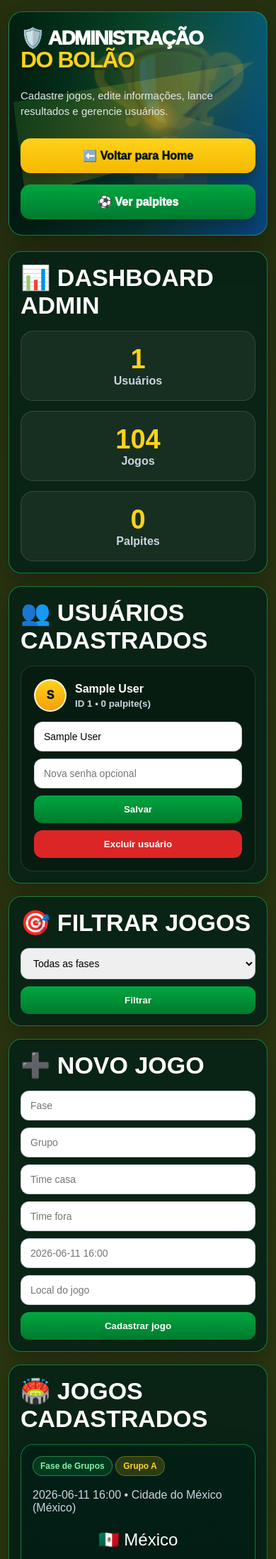
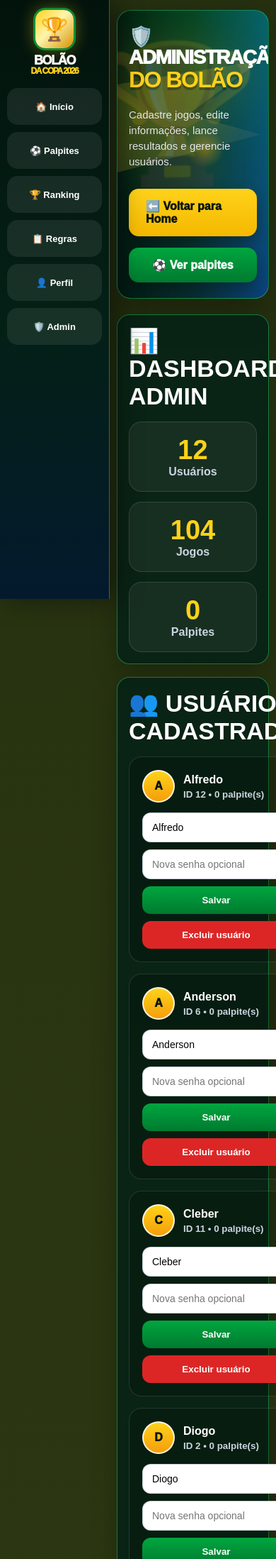
Before and after one commit to viniciusmoreira44563-cloud/bolao-copa-2026, a Flask app: page /admin in a window 390 px wide. Shown: the top 2197 px of the page at 71% size. Run offline with Flask 3, Linux system fonts and the light colour scheme; the visitor is signed in with stand-in values (Sample User, id 1); data comes from the database, SQL or seed files in the repository; data that the repository does not hold is empty.

Commit message:
Add files via upload

```diff
--- a/app.py
+++ b/app.py
@@ -140,6 +140,38 @@ def init_db():
                 m["match_date"],
                 m["location"],
             ))
+
+
+    # Usuários iniciais do grupo
+    seed_users = [
+        "Vinicius",
+        "Diogo",
+        "Pai",
+        "Paulo",
+        "Rafael",
+        "Anderson",
+        "Gabriel",
+        "Geison",
+        "Luisxx",
+        "Luiz",
+        "Cleber",
+        "Alfredo",
+    ]
+
+    for user_name in seed_users:
+        cur.execute("SELECT id FROM users WHERE lower(name) = lower(?)", (user_name,))
+        existing_user = cur.fetchone()
+
+        if not existing_user:
+            cur.execute("""
+                INSERT INTO users (name, password_hash, api_token)
+                VALUES (?, ?, ?)
+            """, (
+                user_name,
+                generate_password_hash("123"),
+                create_token()
+            ))
+
 
     conn.commit()
     conn.close()
--- a/static/style.css
+++ b/static/style.css
@@ -2050,81 +2050,3 @@ APP MOBILE SIDEBAR
   }
 
 }
-/* REMOVE SIDEBAR MOBILE ANTIGA */
-
-@media(max-width:768px){
-
-  .app-sidebar,
-  .mobile-drawer,
-  .drawer-backdrop,
-  .mobile-menu-button{
-    display:none !important;
-  }
-
-  main,
-  .footer-note{
-    margin-left:0 !important;
-    width:100% !important;
-    max-width:100% !important;
-  }
-
-  body{
-    overflow-x:hidden;
-    padding-bottom:82px;
-  }
-
-}
-/* BOTTOM NAV APP */
-
-.bottom-nav{
-  display:none;
-}
-
-@media(max-width:768px){
-
-  header{
-    display:none !important;
-  }
-
-  .bottom-nav{
-    position:fixed;
-    left:0;
-    right:0;
-    bottom:0;
-    z-index:999;
-    height:76px;
-    display:grid;
-    grid-template-columns:repeat(5,1fr);
-    background:linear-gradient(180deg,#06281a,#02130c);
-    border-top:1px solid rgba(255,210,26,.35);
-    box-shadow:0 -10px 35px rgba(0,0,0,.45);
-  }
-
-  .bottom-nav a{
-    color:white;
-    text-decoration:none;
-    display:flex;
-    flex-direction:column;
-    align-items:center;
-    justify-content:center;
-    gap:4px;
-    font-size:22px;
-    font-weight:900;
-  }
-
-  .bottom-nav span{
-    font-size:11px;
-  }
-
-  .bottom-nav a:active{
-    background:rgba(255,210,26,.12);
-  }
-
-  main{
-    padding:16px 12px 96px !important;
-  }
-
-  .hero{
-    margin-top:0;
-  }
-}
--- a/templates/base.html
+++ b/templates/base.html
@@ -164,60 +164,6 @@
         if(clickable){ playClickSound(); }
     });
 })();
-    /* BOTTOM NAV APP */
-
-.bottom-nav{
-  display:none;
-}
-
-@media(max-width:768px){
-
-  header{
-    display:none !important;
-  }
-
-  .bottom-nav{
-    position:fixed;
-    left:0;
-    right:0;
-    bottom:0;
-    z-index:999;
-    height:76px;
-    display:grid;
-    grid-template-columns:repeat(5,1fr);
-    background:linear-gradient(180deg,#06281a,#02130c);
-    border-top:1px solid rgba(255,210,26,.35);
-    box-shadow:0 -10px 35px rgba(0,0,0,.45);
-  }
-
-  .bottom-nav a{
-    color:white;
-    text-decoration:none;
-    display:flex;
-    flex-direction:column;
-    align-items:center;
-    justify-content:center;
-    gap:4px;
-    font-size:22px;
-    font-weight:900;
-  }
-
-  .bottom-nav span{
-    font-size:11px;
-  }
-
-  .bottom-nav a:active{
-    background:rgba(255,210,26,.12);
-  }
-
-  main{
-    padding:16px 12px 96px !important;
-  }
-
-  .hero{
-    margin-top:0;
-  }
-}
 </script>
 
 </body>
```
